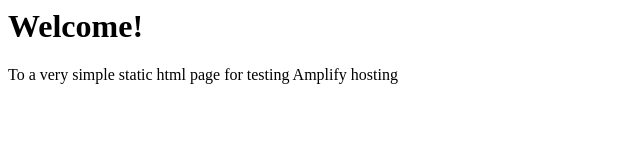
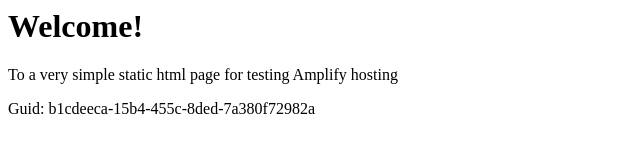
Before and after one commit to aws-aemilia-lhr/Github-PR-Commit-Integration-Test-DoNotTouch-v1-preprod-eu-west-2, a website: page src/index.html in a window 1280 px wide. Shown: the whole page, without its empty margins (0-640 px from the left). Drawn offline with Linux system fonts and the light colour scheme.

Commit message:
commit from integ tests

```diff
--- a/src/index.html
+++ b/src/index.html
@@ -1,3 +1,5 @@
+
+
 <html lang="en">
 
 <head>
@@ -10,6 +12,6 @@
 <body>
     <h1>Welcome!</h1>
     <p>To a very simple static html page for testing Amplify hosting</p>
-</body>
+    <p>Guid: b1cdeeca-15b4-455c-8ded-7a380f72982a</p></body>
 
 </html>
```
